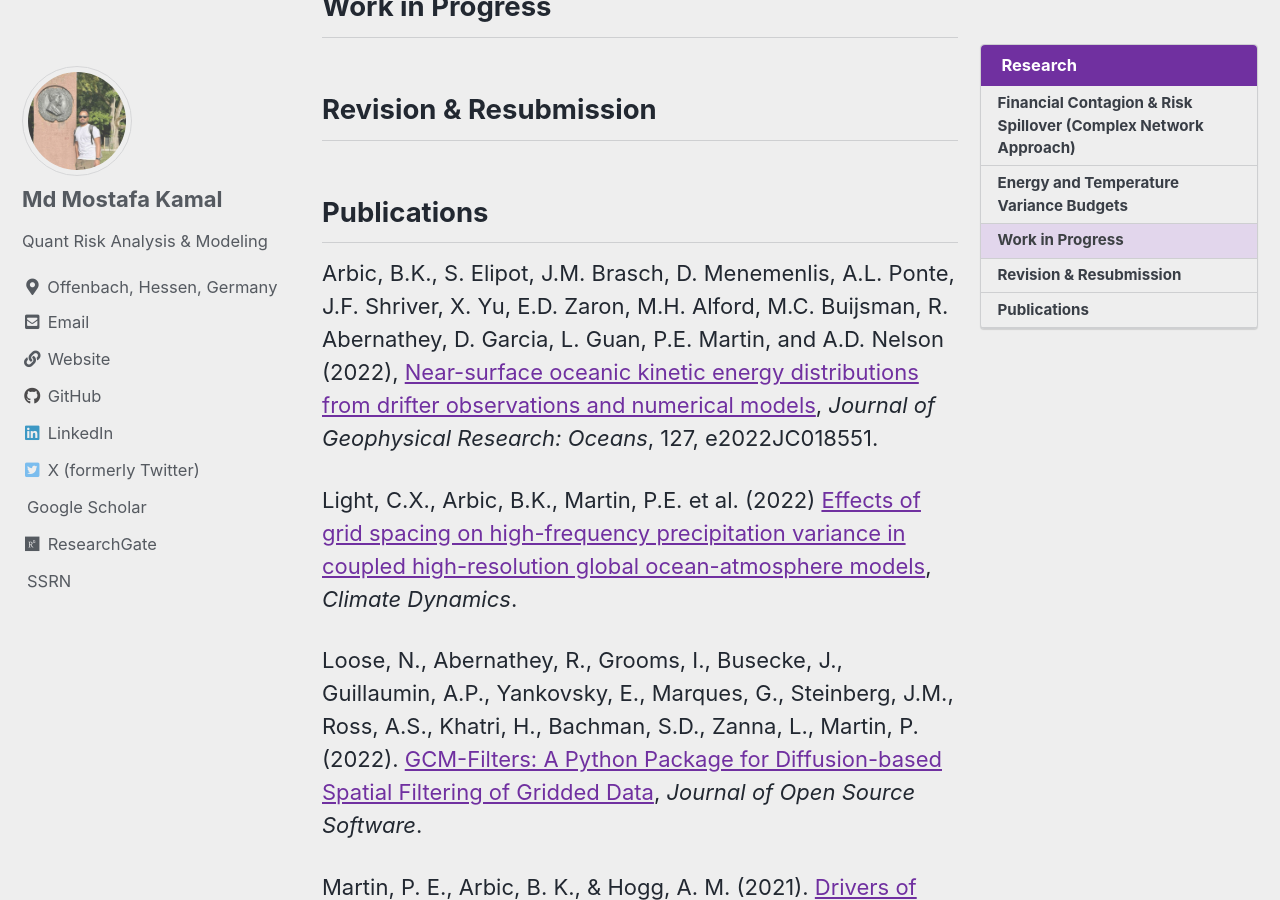
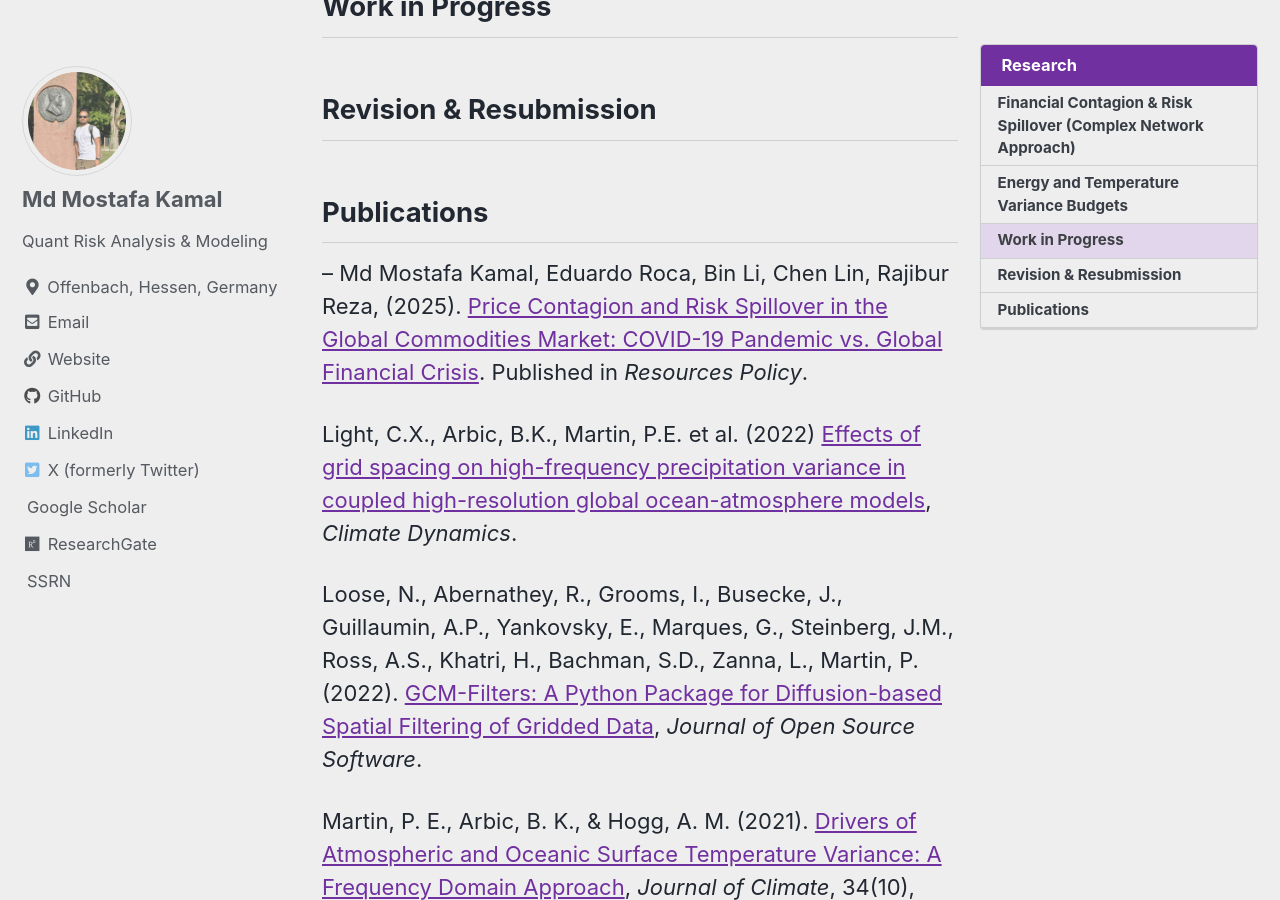
Before and after one commit to Mostafa-MMK/Mostafa-MMK.github.io, a Jekyll site: the page built from _pages/research.md, in a window 1280 px wide and 900 px high, scrolled down 1468 px. Built offline with Jekyll 4.4.1, drawn with Linux system fonts in a browser that asks for light colours; cached includes are drawn as plain includes; a style sheet for code colours, icons or effects is not loaded.

Commit message:
Update research.md

```diff
--- a/_pages/research.md
+++ b/_pages/research.md
@@ -26,10 +26,13 @@ With colleagues during my postdoc at Lamont-Doherty Earth Observatory in Columbi
 During my PhD and Postdoc, I used a novel Fourier analysis technique to compute energy and temperature variance budgets in the ocean, using climate model data. I worked with both idealized and realistic coupled, ocean-atmosphere models, and traced the root mechanisms driving both energy and temperature variance budgets. In both cases, I used open-source, Python code for my analysis, and used both HPC and Cloud computing platforms.
 
 ## Work in Progress
+
+
+
 ## Revision & Resubmission
 ## Publications
 
-Arbic, B.K., S. Elipot, J.M. Brasch, D. Menemenlis, A.L. Ponte, J.F. Shriver, X. Yu, E.D. Zaron, M.H. Alford, M.C. Buijsman, R. Abernathey, D. Garcia, L. Guan, P.E. Martin, and A.D. Nelson (2022), [Near-surface oceanic kinetic energy distributions from drifter observations and numerical models](https://doi.org/10.1029/2022JC018551), _Journal of Geophysical Research: Oceans_, 127, e2022JC018551.
+-- Md Mostafa Kamal, Eduardo Roca, Bin Li, Chen Lin, Rajibur Reza, (2025). [Price Contagion and Risk Spillover in the Global Commodities Market: COVID-19 Pandemic vs. Global Financial Crisis](https://www.sciencedirect.com/science/article/pii/S0301420725000959?via%3Dihub). Published in _Resources Policy_.
 
 Light, C.X., Arbic, B.K., Martin, P.E. et al. (2022) [Effects of grid spacing on high-frequency precipitation variance in coupled high-resolution global ocean-atmosphere models](https://doi.org/10.1007/s00382-022-06257-6), _Climate Dynamics_.
 
```
